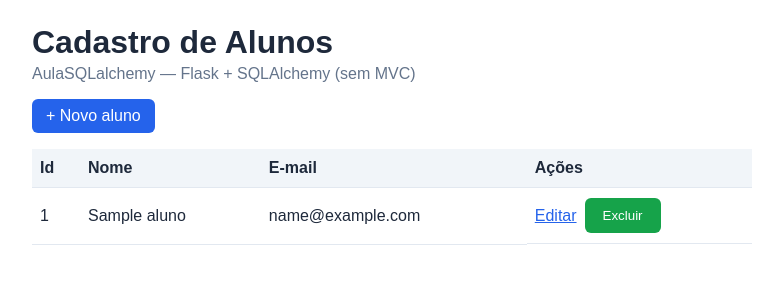
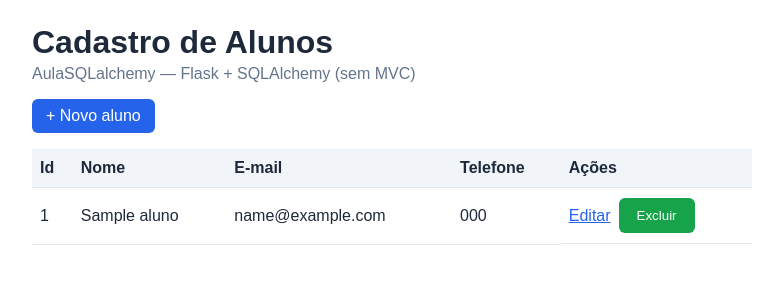
Before and after one commit to LucasELarcher/python, a Flask app: page / in a window 1280 px wide. Shown: the top 300 px of the page, without its empty margins (248-1031 px from the left). Run offline with Flask 3, Linux system fonts and the light colour scheme; tables that the repository leaves empty hold one stand-in row (values such as "Sample post").

Commit message:
Add files via upload

```diff
--- a/flaskatividade/FLASK  SQLalchemy/app.py
+++ b/flaskatividade/FLASK  SQLalchemy/app.py
@@ -59,7 +59,7 @@ def cadastrar():
                 email=email,
                 telefone=telefone,
             )
-        aluno = Aluno(nome=nome, email=email)
+        aluno = Aluno(nome=nome, email=email, telefone=telefone)
         db.session.add(aluno)
         db.session.commit()
         return redirect(url_for("index"))
--- a/flaskatividade/FLASK  SQLalchemy/templates/formulario.html
+++ b/flaskatividade/FLASK  SQLalchemy/templates/formulario.html
@@ -25,7 +25,7 @@
         </div>
         <div class="form-grupo">
             <label for="telefone">telefone</label>
-            <input type="tel" id="telefone" name="telefone" required value="{{ telefone or '' }}">
+            <input type="text" id="telefone" name="telefone" required value="{{ telefone or '' }}">
         </div>
         <button type="submit">Salvar</button>
     </form>
--- a/flaskatividade/FLASK  SQLalchemy/templates/lista.html
+++ b/flaskatividade/FLASK  SQLalchemy/templates/lista.html
@@ -21,6 +21,7 @@
                 <th>Id</th>
                 <th>Nome</th>
                 <th>E-mail</th>
+                <th>Telefone</th>
                 <th>Ações</th>
             </tr>
         </thead>
@@ -30,6 +31,7 @@
                 <td>{{ aluno.id }}</td>
                 <td>{{ aluno.nome }}</td>
                 <td>{{ aluno.email }}</td>
+                <td>{{ aluno.telefone }}</td>
                 <td class="acoes">
                     <a href="{{ url_for('editar', aluno_id=aluno.id) }}">Editar</a>
                     <form method="POST" action="{{ url_for('excluir', aluno_id=aluno.id) }}"
```
Also changed, not shown: flaskatividade/FLASK  SQLalchemy/alunos.db.
